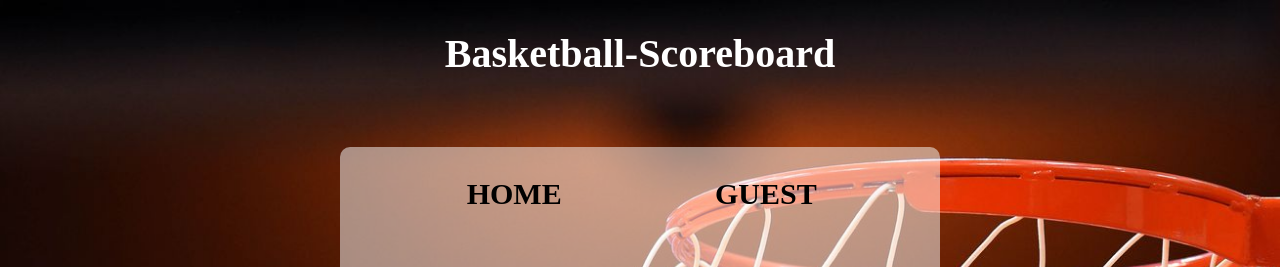
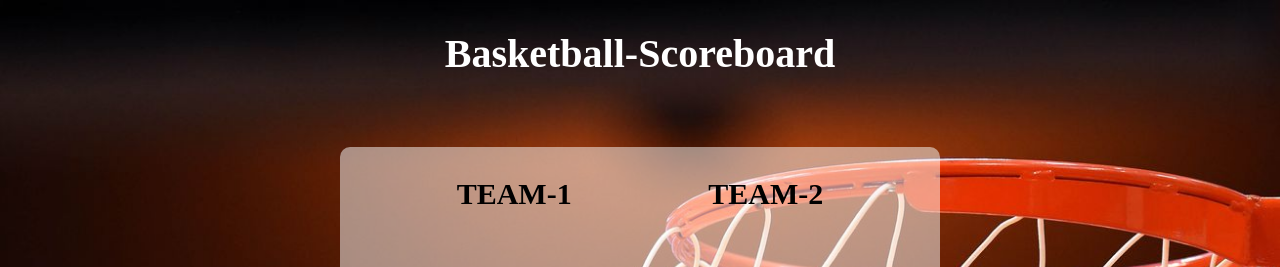
Before and after one commit to KiranPisal358/Basketball-Scoreboard, a plain HTML site: page index.html in a window 1280 px wide. Shown: the top 267 px of the page. Drawn offline with Linux system fonts and the light colour scheme.

Commit message:
updated score headers

```diff
--- a/index.html
+++ b/index.html
@@ -13,7 +13,7 @@
         <div class="container">
             <div class="container-body">
                 <div>
-                    <h3>HOME</h3>
+                    <h3>TEAM-1</h3>
                     <div class="home-state">
                         <p id="home-state-score">0</p>
                     </div>
@@ -27,7 +27,7 @@
                 </div>
 
                 <div>
-                    <h3>GUEST</h3>
+                    <h3>TEAM-2</h3>
                     <div class="home-state">
                         <p id="guest-state-score">0</p>
                     </div>
```
